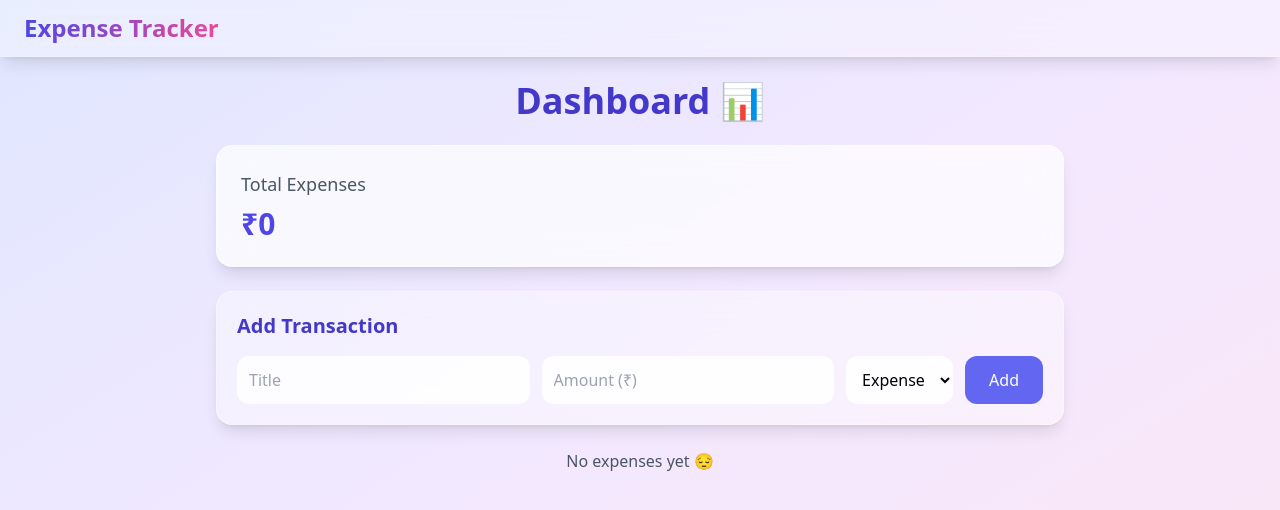
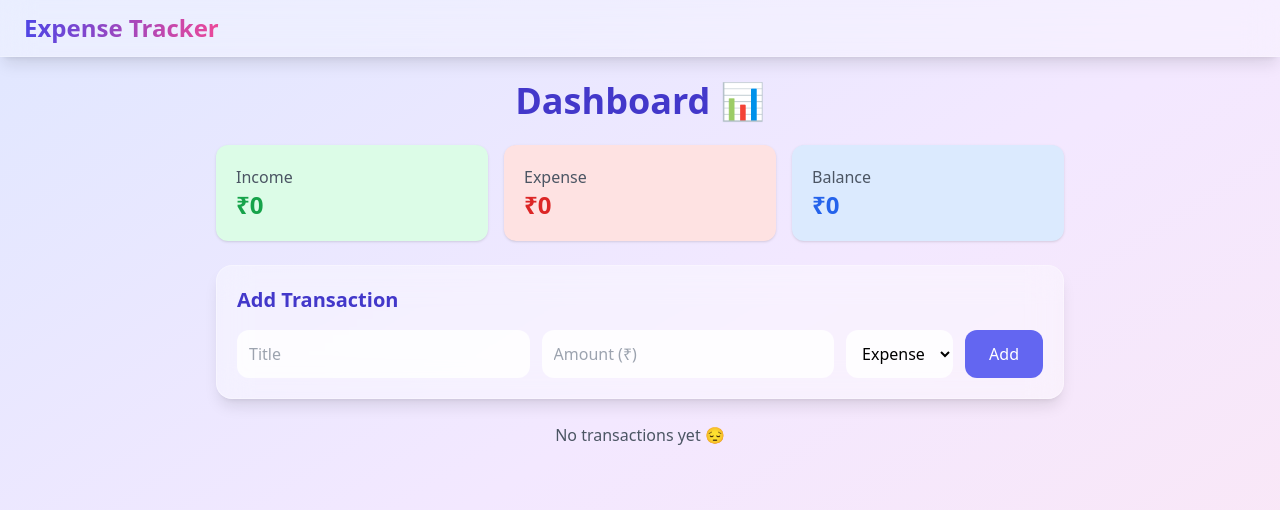
Before and after one commit to Raksha8277/Expense-Tracker, a React (Vite) app in the folder frontend/: page / in a window 1280 px wide. Shown: the top 510 px of the page. Built offline with nearby package versions, Linux system fonts and the light colour scheme; no server answers.

Commit message:
Update Dashboard

```diff
--- a/frontend/src/pages/Dashboard.tsx
+++ b/frontend/src/pages/Dashboard.tsx
@@ -18,7 +18,7 @@ export default function Dashboard() {
 
       setExpenses((prev) => [...prev, res.data]);
     } catch (err) {
-      alert("Failed to add expense");
+      alert("Failed to add transaction");
     }
   };
 
@@ -27,15 +27,22 @@ export default function Dashboard() {
     axios
       .get("http://localhost:5000/api/expenses")
       .then((res) => setExpenses(res.data))
-      .catch(() => alert("Failed to load expenses"))
+      .catch(() => alert("Failed to load data"))
       .finally(() => setLoading(false));
   }, []);
 
 
-  const total = expenses.reduce(
-    (sum, e: any) => sum + Number(e.amount),
-    0
-  );
+  const totalIncome = expenses
+    .filter((e) => e.type === "income")
+    .reduce((sum, e: any) => sum + Number(e.amount), 0);
+
+
+  const totalExpense = expenses
+    .filter((e) => e.type === "expense")
+    .reduce((sum, e: any) => sum + Number(e.amount), 0);
+
+
+  const balance = totalIncome - totalExpense;
 
   return (
     <div className="min-h-screen bg-gradient-to-br from-indigo-100 via-purple-100 to-pink-100">
@@ -50,24 +57,45 @@ export default function Dashboard() {
         </h1>
 
 
-        <div className="bg-white/70 backdrop-blur-lg p-6 rounded-2xl shadow-lg border border-white/30">
-          <h2 className="text-lg text-gray-600">Total Expenses</h2>
-          <p className="text-3xl font-bold text-indigo-600 mt-2">
-            ₹{total}
-          </p>
+        <div className="grid grid-cols-1 md:grid-cols-3 gap-4">
+
+
+          <div className="bg-green-100 p-5 rounded-xl shadow">
+            <h2 className="text-gray-600">Income</h2>
+            <p className="text-2xl font-bold text-green-600">
+              ₹{totalIncome}
+            </p>
+          </div>
+
+
+          <div className="bg-red-100 p-5 rounded-xl shadow">
+            <h2 className="text-gray-600">Expense</h2>
+            <p className="text-2xl font-bold text-red-600">
+              ₹{totalExpense}
+            </p>
+          </div>
+
+
+          <div className="bg-blue-100 p-5 rounded-xl shadow">
+            <h2 className="text-gray-600">Balance</h2>
+            <p className="text-2xl font-bold text-blue-600">
+              ₹{balance}
+            </p>
+          </div>
+
         </div>
 
-
+        {/* ➕ Add Form */}
         <ExpenseForm onAdd={addExpense} />
 
 
         {loading ? (
           <p className="text-center text-gray-600">
-            Loading expenses...
+            Loading...
           </p>
         ) : expenses.length === 0 ? (
           <p className="text-center text-gray-600">
-            No expenses yet 😔
+            No transactions yet 😔
           </p>
         ) : (
           <ExpenseList expenses={expenses} setExpenses={setExpenses} />
```
